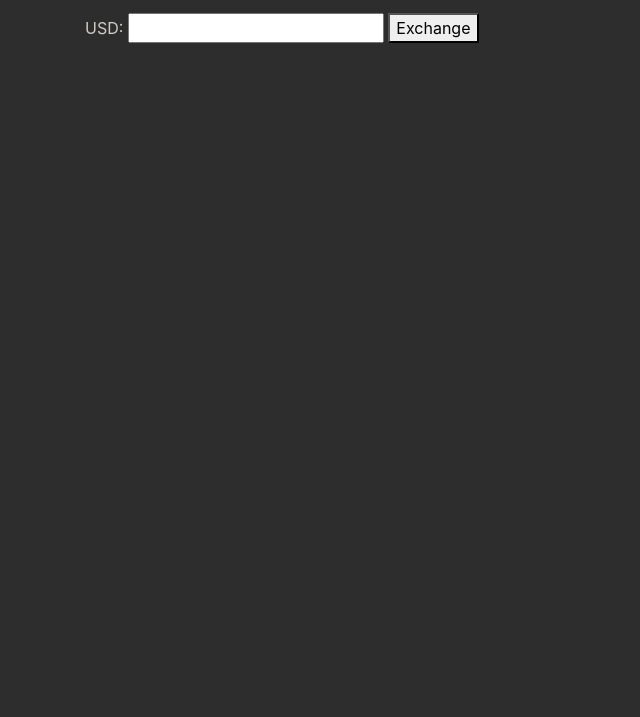
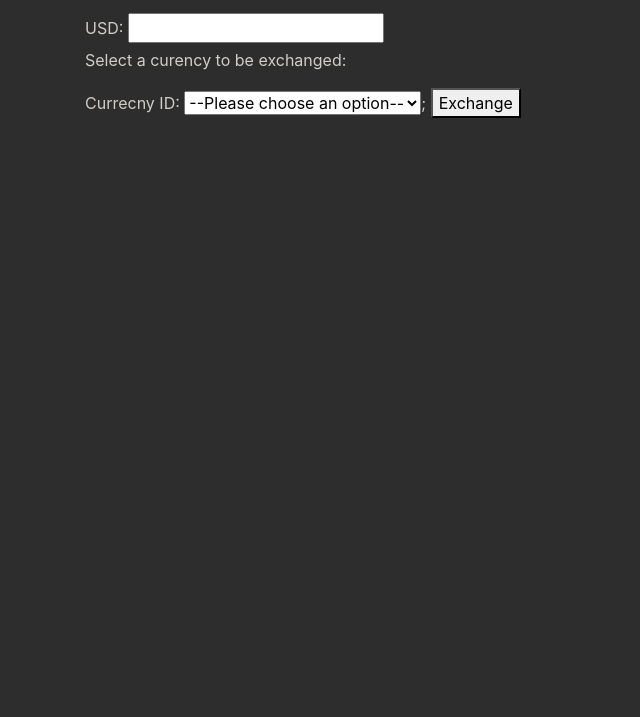
Before and after one commit to brycebresnan/Currency-Exchanger, a website built with webpack: page src/index.html in a window 1280 px wide. Shown: the part 83-800 px from the top of the page, without its empty margins (0-640 px from the left). Built offline with nearby package versions, Linux system fonts and the light colour scheme.

Commit message:
create dropdown for IDs

```diff
--- a/src/index.html
+++ b/src/index.html
@@ -10,6 +10,12 @@
         <p>Please enter an amount (USD) to convert:</p>
         <label for="usdAmount">USD:</label>
         <input type="number" name="usdAmount" id="usrUsdIn" required>
+        <p>Select a curency to be exchanged:</p>
+        <label for="selectId">Currecny ID:</label>
+        <select name="selectId" id="selectId" required>
+          <option value="">--Please choose an option--</option>;
+          <option value="EUR">EUR</option>;
+        </select>;
         <button type="submit" id="exSubmit">Exchange</button>
       </form>
 
```
